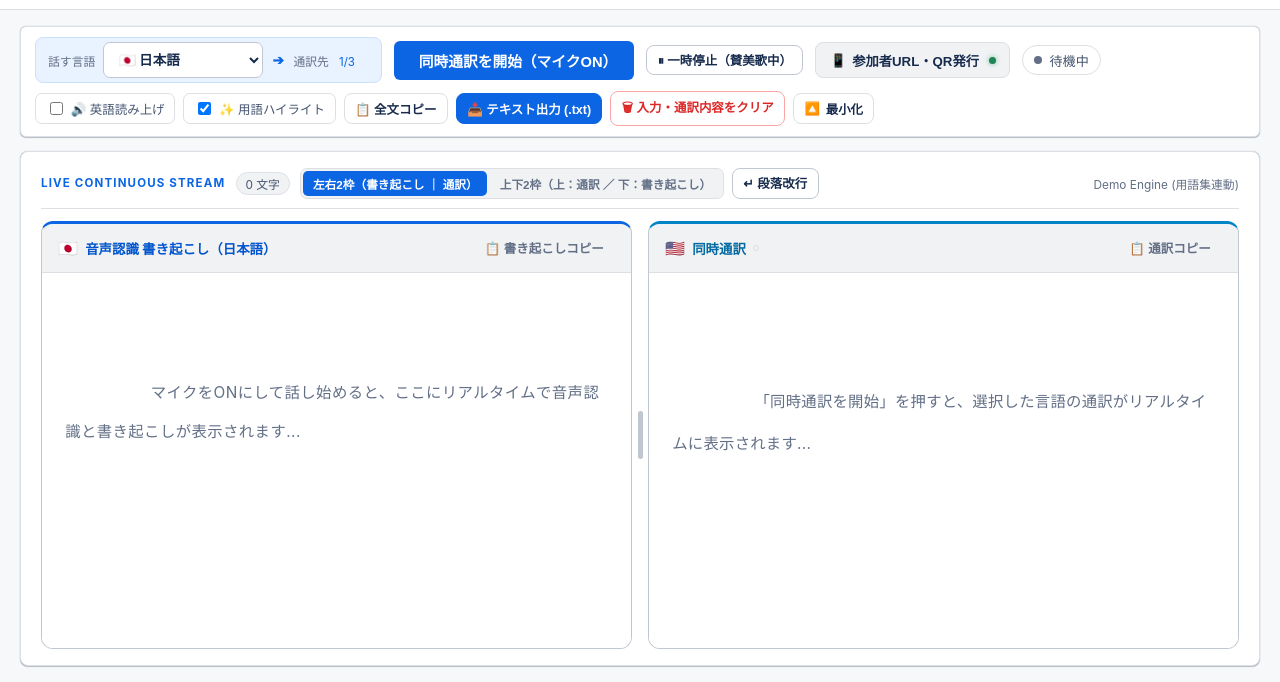
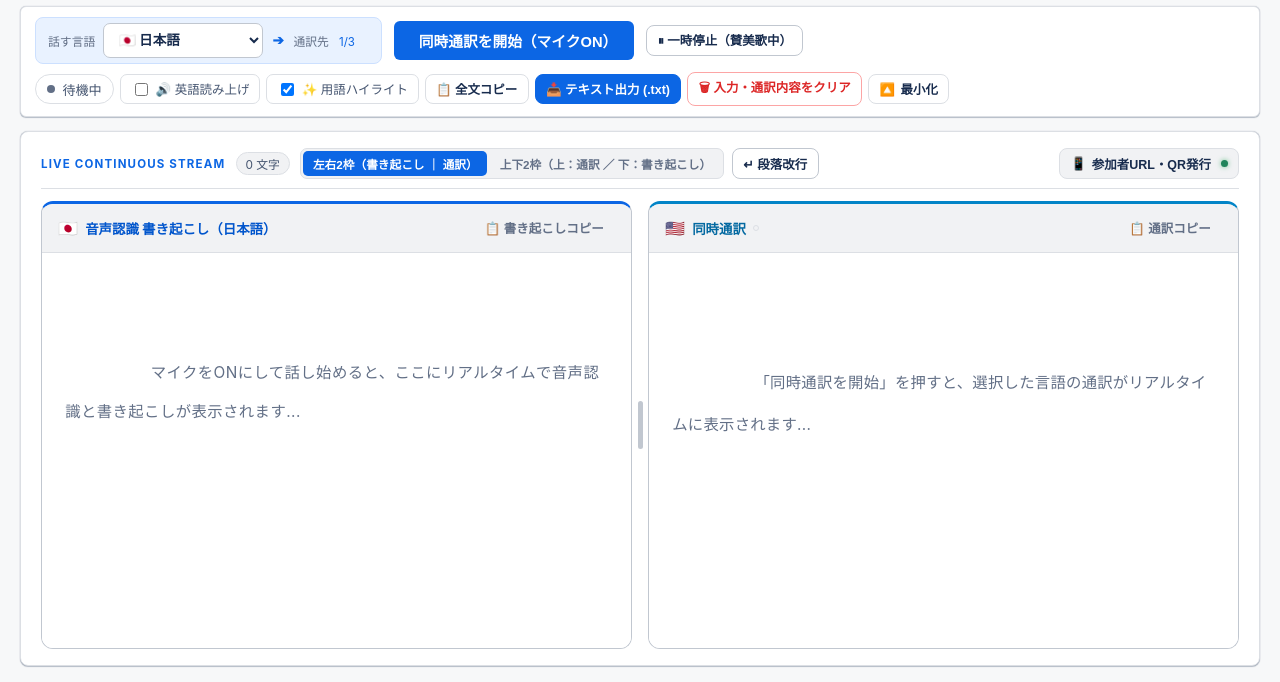
Before and after one commit to kmats1014/lds-interpret, a website: page index.html in a window 1280 px wide. Shown: the part 118-800 px from the top of the page. Drawn offline with Linux system fonts and the light colour scheme.

Commit message:
Remove subtitle/model text, move share button to stage header, and keep secondary actions in one row

```diff
--- a/index.html
+++ b/index.html
@@ -23,7 +23,6 @@
         <div class="brand-title-row">
           <h1 class="brand-title">LDS Interpret</h1>
         </div>
-        <p class="brand-subtitle" id="brandSubtitle">日本語音声 ➔ 英語リアルタイム字幕・教会用語集連動</p>
       </div>
     </div>
 
@@ -131,19 +130,14 @@
           <button type="button" id="pauseMicBtn" class="btn btn-compact btn-outline" hidden title="賛美歌や聖餐の間、音声認識・翻訳を一時停止します">
             ⏸ 一時停止（賛美歌中）
           </button>
+        </div>
 
-          <button type="button" id="openShareModalBtn" class="btn btn-secondary btn-share-live" title="参加者がスマホで自分の言語のリアルタイム字幕を読める閲覧URLとQRコードを発行します">
-            <span class="icon">📱</span> 参加者URL・QR発行
-            <span class="share-live-dot" id="shareLiveDot" title="配信準備完了"></span>
-          </button>
-
+        <div class="audio-secondary-actions">
           <div class="live-status-indicator" id="liveStatusBadge">
             <span class="pulse-dot"></span>
             <span id="liveStatusText">待機中</span>
           </div>
-        </div>
 
-        <div class="audio-secondary-actions">
           <label class="toggle-pill" title="通訳された文章を自動で音声読み上げします">
             <input type="checkbox" id="ttsToggleCheckbox" />
             <span id="ttsToggleLabelText">🔊 英語読み上げ</span>
@@ -209,7 +203,10 @@
             </div>
           </div>
           <div class="stage-header-right">
-            <span class="stage-model-info" id="stageModelInfo">Demo Engine (用語集連動)</span>
+            <button type="button" id="openShareModalBtn" class="btn btn-compact btn-secondary btn-share-live" title="参加者がスマホで自分の言語のリアルタイム字幕を読める閲覧URLとQRコードを発行します">
+              <span class="icon">📱</span> 参加者URL・QR発行
+              <span class="share-live-dot" id="shareLiveDot" title="配信準備完了"></span>
+            </button>
             <button type="button" id="exitProjectorBtn" class="btn btn-compact exit-projector-only">
               ✕ 通常画面に戻る (Esc)
             </button>
--- a/styles.css
+++ b/styles.css
@@ -572,8 +572,19 @@ body.compact-mode .btn-toggle-compact {
 .audio-secondary-actions {
   display: flex;
   align-items: center;
-  gap: 0.5rem;
-  flex-wrap: wrap;
+  gap: 6px;
+  flex-wrap: nowrap;
+  overflow-x: auto;
+  scrollbar-width: none;
+}
+
+.audio-secondary-actions::-webkit-scrollbar {
+  display: none;
+}
+
+.audio-secondary-actions > * {
+  flex-shrink: 0;
+  white-space: nowrap;
 }
 
 .demo-dropdown-wrap {
```
Also changed, not shown: app.js.
